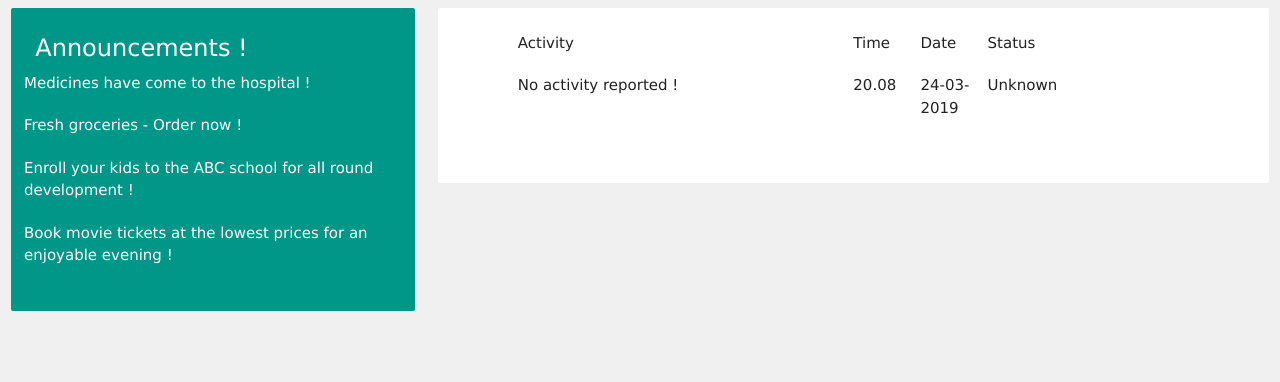
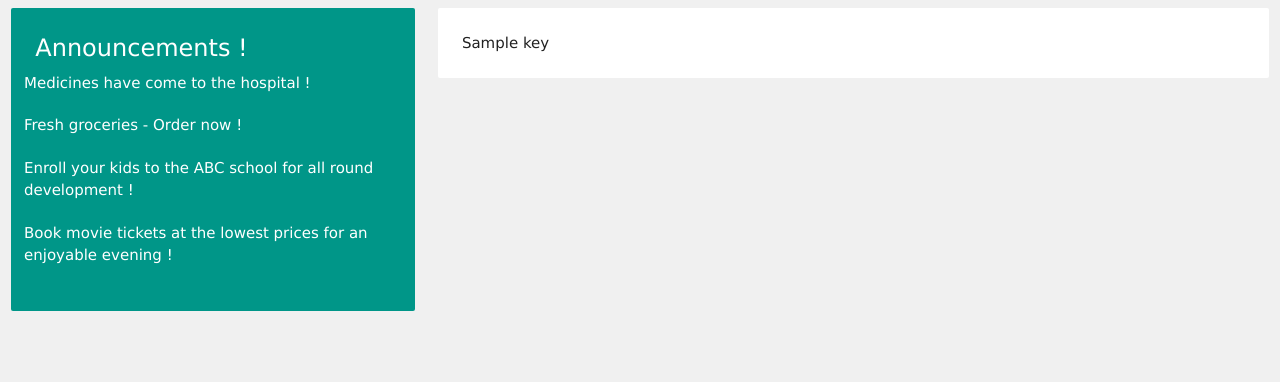
Before and after one commit to shanexia1818/Smart-City, a Flask app: template smart_city/templates/house.html in a window 1280 px wide. Shown: the part 64-446 px from the top of the page. Run offline with Flask 2, Linux system fonts and the light colour scheme; the template is opened without the code that fills it: most values are stand-ins (such as "Sample title", 1, 10 or a date in 2020); some libraries are stand-ins or nearby versions.

Commit message:
Migrating to firestore

```diff
--- a/smart_city/__init__.py
+++ b/smart_city/__init__.py
@@ -1,8 +1,17 @@
+import firebase_admin
 from config import Config
+from firebase_admin import db
 from flask import Flask, url_for
-from flask_socketio import SocketIO, emit
+from firebase_admin import credentials, db
 
 smart_city = Flask(__name__)
 smart_city.config.from_object(Config)
 
+# Intialise firebase
+cred = credentials.Certificate("./smart_city_database_secret.json")
+
+firebase_admin.initialize_app(cred, options={
+    "databaseURL": "https://smart-city-61e3d.firebaseio.com"
+})
+
 from smart_city import routes
--- a/smart_city/templates/base.html
+++ b/smart_city/templates/base.html
@@ -2,8 +2,9 @@
 <html lang="en">
 <head>
     <meta charset="UTF-8">
+    <meta http-equiv="Refresh" content="1">
+    <meta http-equiv="X-UA-Compatible" content="ie=edge">
     <meta name="viewport" content="width=device-width, initial-scale=1.0">
-    <meta http-equiv="X-UA-Compatible" content="ie=edge">
     <title>Document</title>
     <link href="https://fonts.googleapis.com/icon?family=Material+Icons" rel="stylesheet">
     <link rel="stylesheet" href="https://use.fontawesome.com/releases/v5.8.1/css/all.css" integrity="sha384-50oBUHEmvpQ+1lW4y57PTFmhCaXp0ML5d60M1M7uH2+nqUivzIebhndOJK28anvf" crossorigin="anonymous">
@@ -68,5 +69,6 @@
     <script src="{{ url_for('static', filename='js/jquery-3.3.1.min.js') }}"></script>
     <script src="{{ url_for('static', filename='js/materialize.min.js') }}"></script>
     <script src="{{ url_for('static', filename='js/materialise-custom.js') }}"></script>
+    {% block house_static %}{% endblock house_static %}
 </body>
 </html>
--- a/smart_city/templates/house.html
+++ b/smart_city/templates/house.html
@@ -22,64 +22,17 @@
             </div>
         </div>
         <div class="row">
-            {% for push_button_data in data %}
-                {% if (push_button_data.push_btn_1 == 1 and  push_button_data.push_btn_2 == 0 and push_button_data.push_btn_3 == 0 and push_button_data.push_btn_4 == 0) %}
-                    <div class="col s8">
-                        <div class="card-panel z-depth-0">
-                            <span class="left-align"> Garbage bot has been called ! </span>
-                            <span class="center-align"> {{ push_button_data.date }}</span>
-                            <span class="right-align"> {{ push_button_data.time }}</span>
-                        </div>
+            {% for key, value in data.items() %}
+                <div class="col s8">
+                    <div class="card-panel z-depth-0">
+                        <span>{{ key }}</span>
                     </div>
-                {% elif (push_button_data.push_btn_1 == 0 and  push_button_data.push_btn_2 == 1 and push_button_data.push_btn_3 == 0 and push_button_data.push_btn_4 == 0) %}
-                    <div class="col s8">
-                        <div class="card-panel z-depth-0">
-                            <span> Delivery bot has been called ! </span>
-                            <span> {{ push_button_data.date }}</span>
-                            <span> {{ push_button_data.time }}</span>
-                        </div>
-                    </div>
-                {% elif (push_button_data.push_btn_1 == 0 and  push_button_data.push_btn_2 == 0 and push_button_data.push_btn_3 == 1 and push_button_data.push_btn_4 == 0) %}
-                    <div class="col s8">
-                        <div class="card-panel z-depth-0">
-                            <span> Mall bot has been called ! </span>
-                            <span> {{ push_button_data.date }}</span>
-                            <span> {{ push_button_data.time }}</span>
-                        </div>
-                    </div>
-                {% elif (push_button_data.push_btn_1 == 0 and  push_button_data.push_btn_2 == 0 and push_button_data.push_btn_3 == 0 and push_button_data.push_btn_4 == 1) %}
-                    <div class="col s8">
-                        <div class="card-panel z-depth-0">
-                            <span> Delivery bot has been called ! </span>
-                            <span> {{ push_button_data.date }}</span>
-                            <span> {{ push_button_data.time }}</span>
-                        </div>
-                    </div>
-                {% else %}
-                    <div class="col s8">
-                        <div class="card-panel z-depth-0">
-                            <div class="row">
-                                <div class="col s5 offset-s1">
-                                    <div class="row"><span class="#e0e0e0-text text-lighten-2">Activity</span></div>
-                                    <div class="row"> No activity reported !</div>
-                                </div>
-                                <div class="col s1">
-                                    <div class="row"> Time </div>
-                                    <div class="row"> 20.08 </div>
-                                </div>
-                                <div class="col s1">
-                                    <div class="row"> Date </div>
-                                    <div class="row"> 24-03-2019 </div>
-                                </div>
-                                <div class="col s1">
-                                    <div class="row"> Status </div>
-                                    <div class="row"> Unknown </div>
-                                </div>
-                            </div>
-                        </div>
-                    </div>
-                {% endif %}
+                </div>
             {% endfor %}
         </div>
     </div>
+
+    {% block house_static %}
+        <script src=""></script>
+    {% endblock house_static %}
 {% endblock smart_home %}
```
Also changed, not shown: connection.py (added, +16 -0 lines), requirements.txt (+25 -0 lines), smart_city/routes.py (+17 -15 lines), report/nitk-logo.png (added), tpsa.db, 7 other files.
